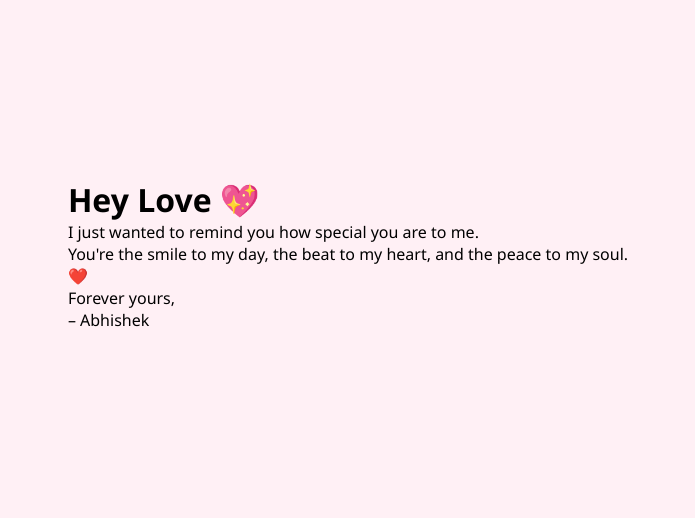
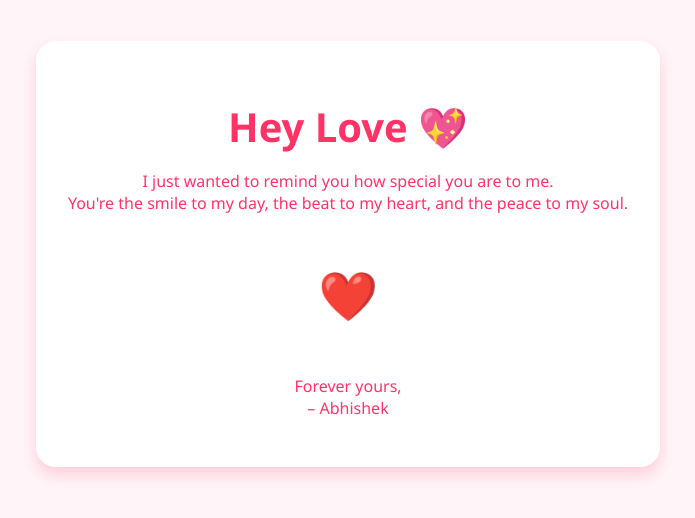
Before and after one commit to abhig48/love-as1, a plain HTML site: page index.html in a window 1280 px wide. Shown: the part 146-664 px from the top of the page, without its empty margins (292-987 px from the left). Drawn offline with Linux system fonts and the light colour scheme.

Commit message:
Update style.css

```diff
--- a/style.css
+++ b/style.css
@@ -1,40 +1,38 @@
-* {
+body {
   margin: 0;
   padding: 0;
-  box-sizing: border-box;
+  font-family: 'Segoe UI', sans-serif;
+  background: #fff5f8;
+  display: flex;
+  align-items: center;
+  justify-content: center;
+  height: 100vh;
+  color: #ff3366;
+  text-align: center;
 }
 
-body {
-  height: 100vh;
-  background: #fff0f5;
-  display: flex;
-  justify-content: center;
-  align-items: center;
-  font-family: 'Segoe UI', sans-serif;
+.container {
+  padding: 2rem;
+  border-radius: 20px;
+  background: white;
+  box-shadow: 0 8px 16px rgba(255, 51, 102, 0.2);
 }
 
-.card {
-  background: white;
-  padding: 2.5rem 2rem;
-  border-radius: 16px;
-  box-shadow: 0 10px 30px rgba(0, 0, 0, 0.1);
-  text-align: center;
-  max-width: 90%;
-  width: 360px;
-  color: #ff3366;
-}
-
-.card h1 {
-  font-size: 2rem;
+h1 {
+  font-size: 2.5rem;
   margin-bottom: 1rem;
 }
 
-.card p {
-  font-size: 1.1rem;
-  line-height: 1.6;
+.heart {
+  font-size: 3rem;
+  animation: heartbeat 1s infinite;
 }
 
-.card .from {
-  margin-top: 2rem;
-  font-weight: bold;
+@keyframes heartbeat {
+  0%, 100% {
+    transform: scale(1);
+  }
+  50% {
+    transform: scale(1.3);
+  }
 }
```
